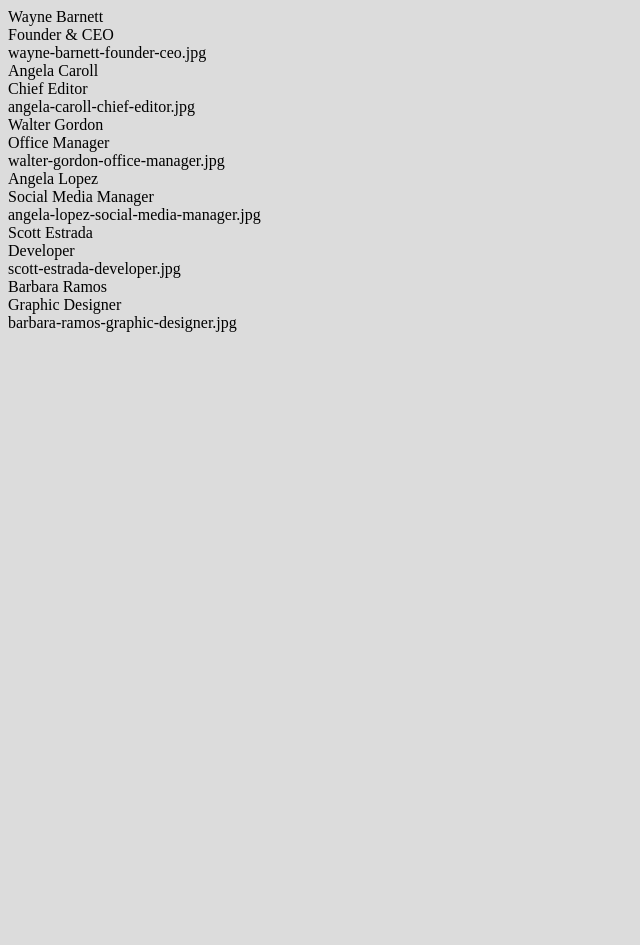
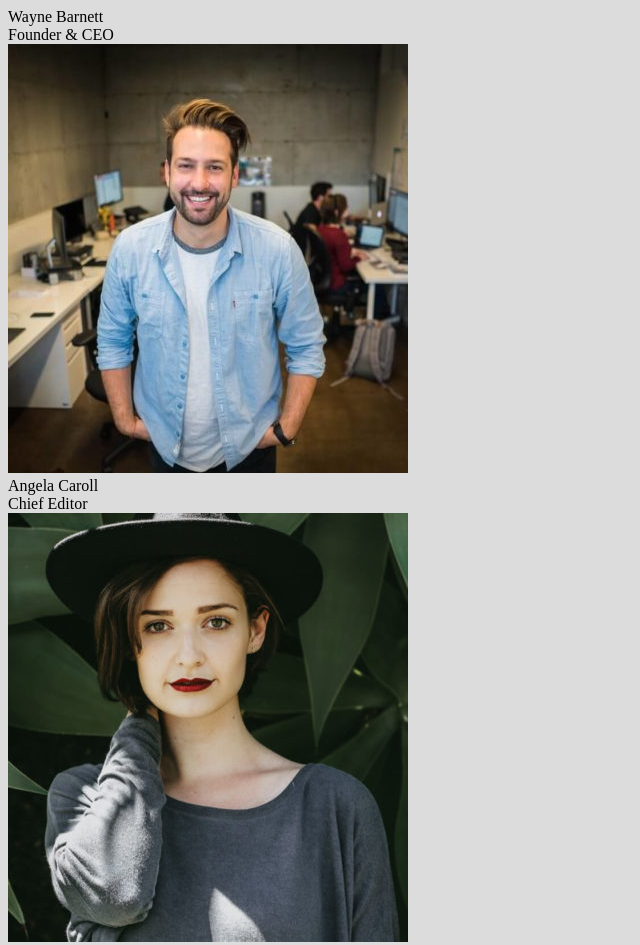
Before and after one commit to Nico-Serra/js-our-team, a plain HTML site: page index.html in a window 1280 px wide. Shown: the top 945 px of the page, without its empty margins (0-640 px from the left). Before the commit the page ends 800 px from the top, so only its background shows below. Drawn offline with Linux system fonts and the light colour scheme.

Commit message:
add Bonus 1

```diff
--- a/assets/css/style.css
+++ b/assets/css/style.css
@@ -8,6 +8,6 @@ body{
     background-color: gainsboro;
 }
 
-.div{
-    padding: 3rem 0;
+img{
+    max-width: 100%;
 }
--- a/assets/js/main.js
+++ b/assets/js/main.js
@@ -46,13 +46,20 @@ for (let i = 0; i < team.length; i++) {
 
         let markup = `<div>${info}</div>`
 
-        document.querySelector('.info').insertAdjacentHTML('beforeend', markup)
+        //- Stampiamo all'interno della DOM queste info per ogni member
+
+        if (info === member.image) {
+            markup = `<img src="./assets/img/${info}" alt="">`
+            document.querySelector('.info').insertAdjacentHTML('beforeend', markup)
+        } else {
+            document.querySelector('.info').insertAdjacentHTML('beforeend', markup)
+        }
     }
 
 }
 
 
-//- Stampiamo all'interno della DOM queste info per ogni member
+
     ///BONUS///
 //- Ci creiamo una let markup dove all'interno prendiamo parte del codice HTML e con il tamplate litteral inseriamo la variabile che contiene la foto
 //- Modifichiamo il markup per poter organizzare le card dei member
```
Also changed, not shown: index.html (line endings or trailing spaces).
